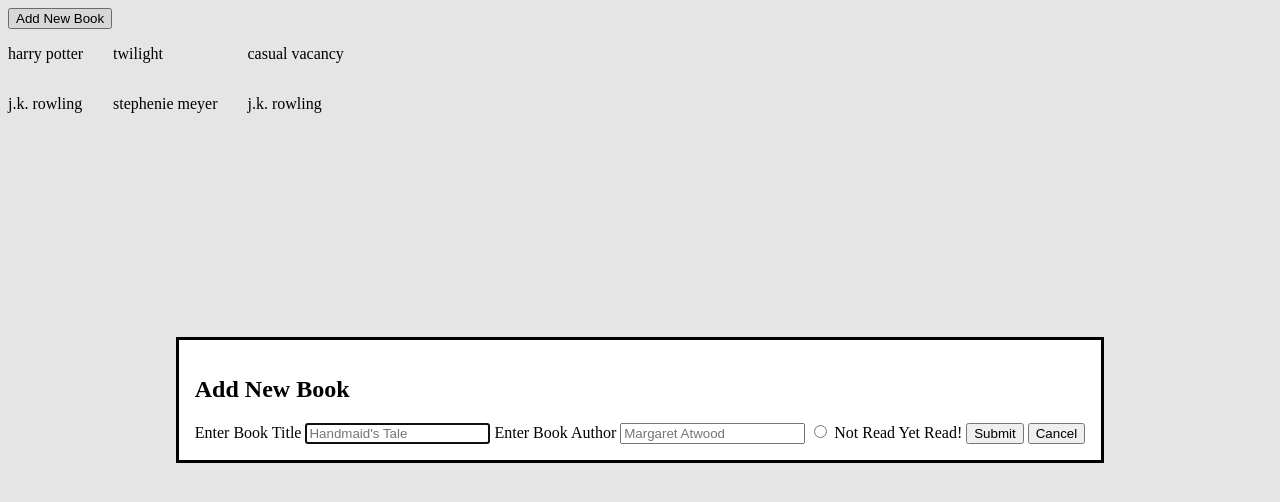
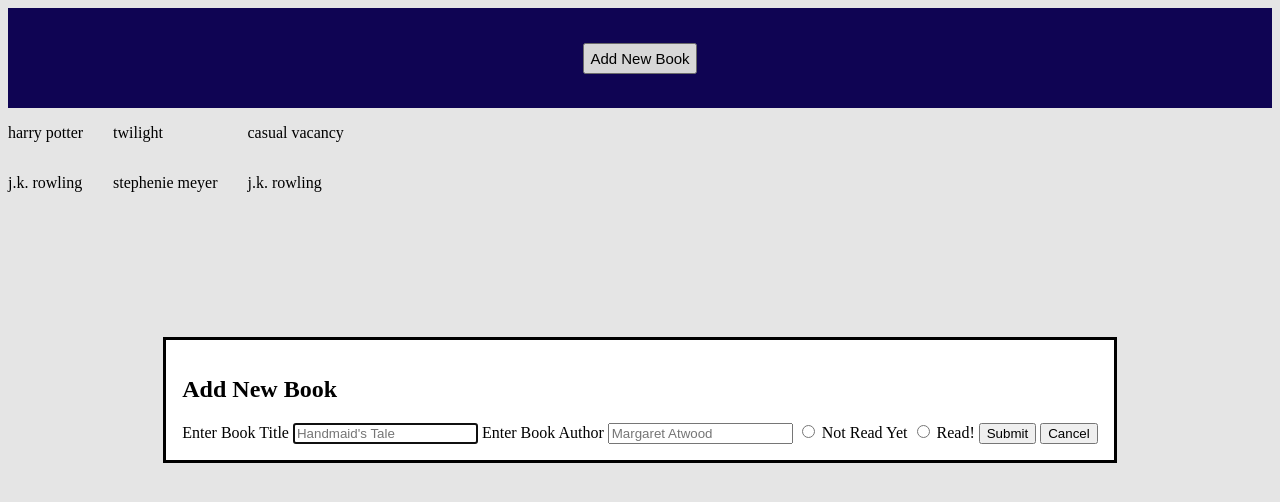
Before and after one commit to eleneg3/library, a plain HTML site: page index.html in a window 1280 px wide. Both pictures are taken after a click on the button "Add New Book". Drawn offline with Linux system fonts and the light colour scheme.

Commit message:
fixed form

```diff
--- a/index.html
+++ b/index.html
@@ -17,9 +17,10 @@
                 <input type="text" name="book-title" id="book-title" placeholder="Handmaid's Tale">
                 <label for="book-author">Enter Book Author</label>
                 <input type="text" name="book-author" id="book-author" placeholder="Margaret Atwood">
-                <input type="radio" name="read-status" id="read-status">
-                <label for="read-status" class="text-unchecked">Not Read Yet</label>
-                <label for="read-status" class="text-checked">Read!</label>
+                <input type="radio" name="read-status" id="read-status-false" value="not-read">
+                <label for="read-status-false" class="text-unchecked">Not Read Yet</label>
+                <input type="radio" name="read-status" id="read-status-true" value="read">
+                <label for="read-status-true" class="text-checked">Read!</label>
                 <button type="submit" id="submit-button">Submit</button>
                 <button type="reset" id="cancel-button">Cancel</button>
             </form>
--- a/script.js
+++ b/script.js
@@ -4,7 +4,8 @@ const submitButton = document.getElementById("submit-button")
 const bookAddingModal = document.querySelector("dialog");
 const bookTitleDisplay = document.getElementsByClassName("book-title-display");
 const bookAuthorDisplay = document.getElementsByClassName("book-autor-display");
-const bookContainer = document.getElementById("library")
+const bookContainer = document.getElementById("library");
+const bookInputForm = document.querySelector("form");
 const myLibrary = [];
 
 function Book(title, author) {
@@ -25,10 +26,8 @@ addBookToLibrary("casual vacancy", "j.k. rowling", "read");
 
 openModalButton.addEventListener("click", () => bookAddingModal.showModal());
 
-let html
-
 function showBooks() {
-    html = "";
+    let html = "";
     for (let i = 0; i < myLibrary.length; i++) {
         html += `
             <div class="book">
@@ -40,13 +39,18 @@ function showBooks() {
 }
 
 showBooks();
-bookContainer.innerHTML = html;
 
 submitButton.addEventListener("click", (event) => {
     event.preventDefault();
     const bookTitleFinal = document.getElementById("book-title").value
     const bookAuthorFinal = document.getElementById("book-author").value
     bookAddingModal.close();
+    bookInputForm.reset();
     addBookToLibrary(bookTitleFinal, bookAuthorFinal);
     showBooks();
 });
+
+closeModalButton.addEventListener("click", () => {
+    bookInputForm.reset;
+    bookAddingModal.close();
+});
--- a/styles.css
+++ b/styles.css
@@ -1,3 +1,16 @@
+#header {
+    height: 100px;
+    background-color: rgb(17, 4, 92);
+    display: flex;
+    align-items: center;
+    justify-content: center;
+}
+
+#add-new-book {
+    font-size: 15px;
+    padding: 5px;
+}
+
 #library {
     display: flex;
     gap: 30px;
```
